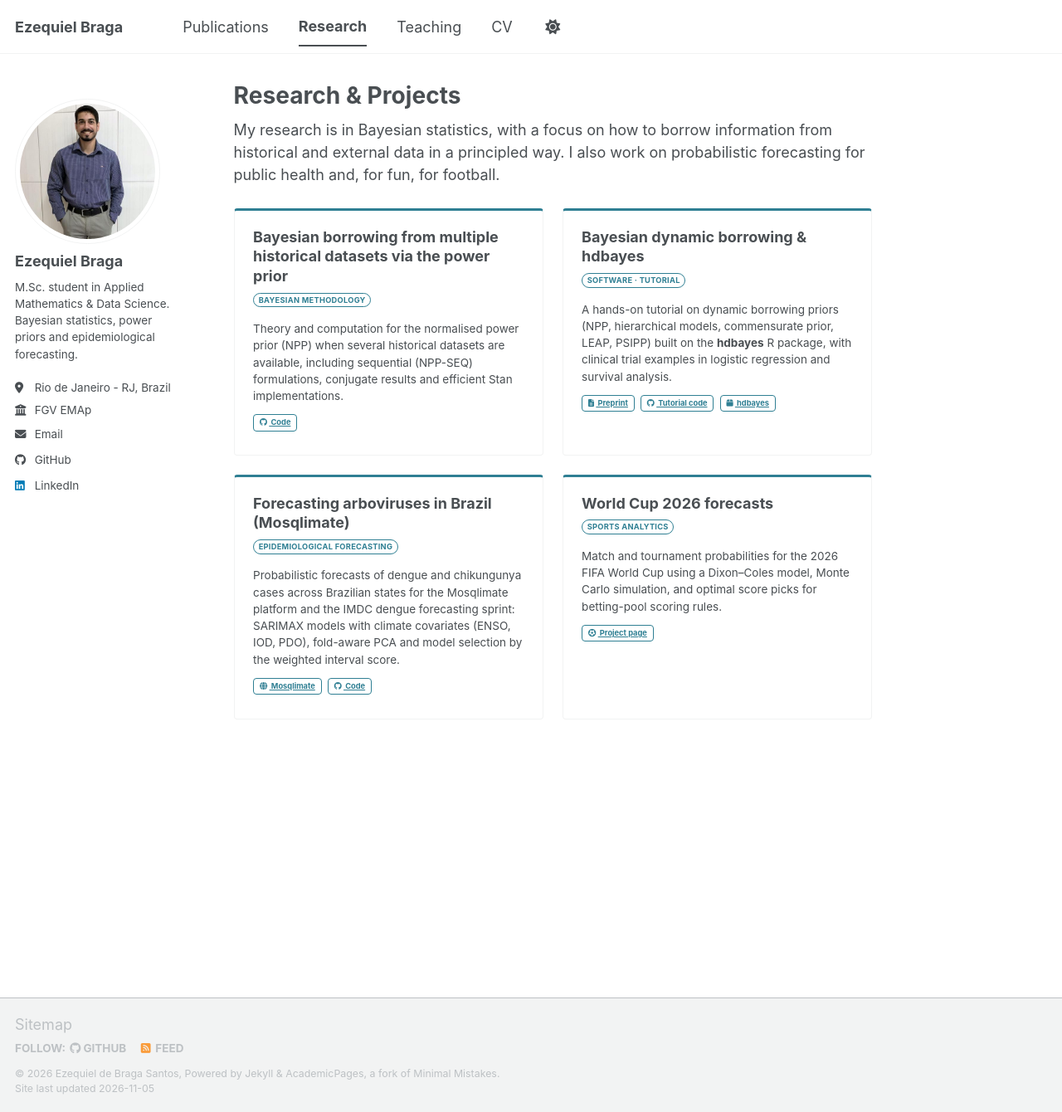
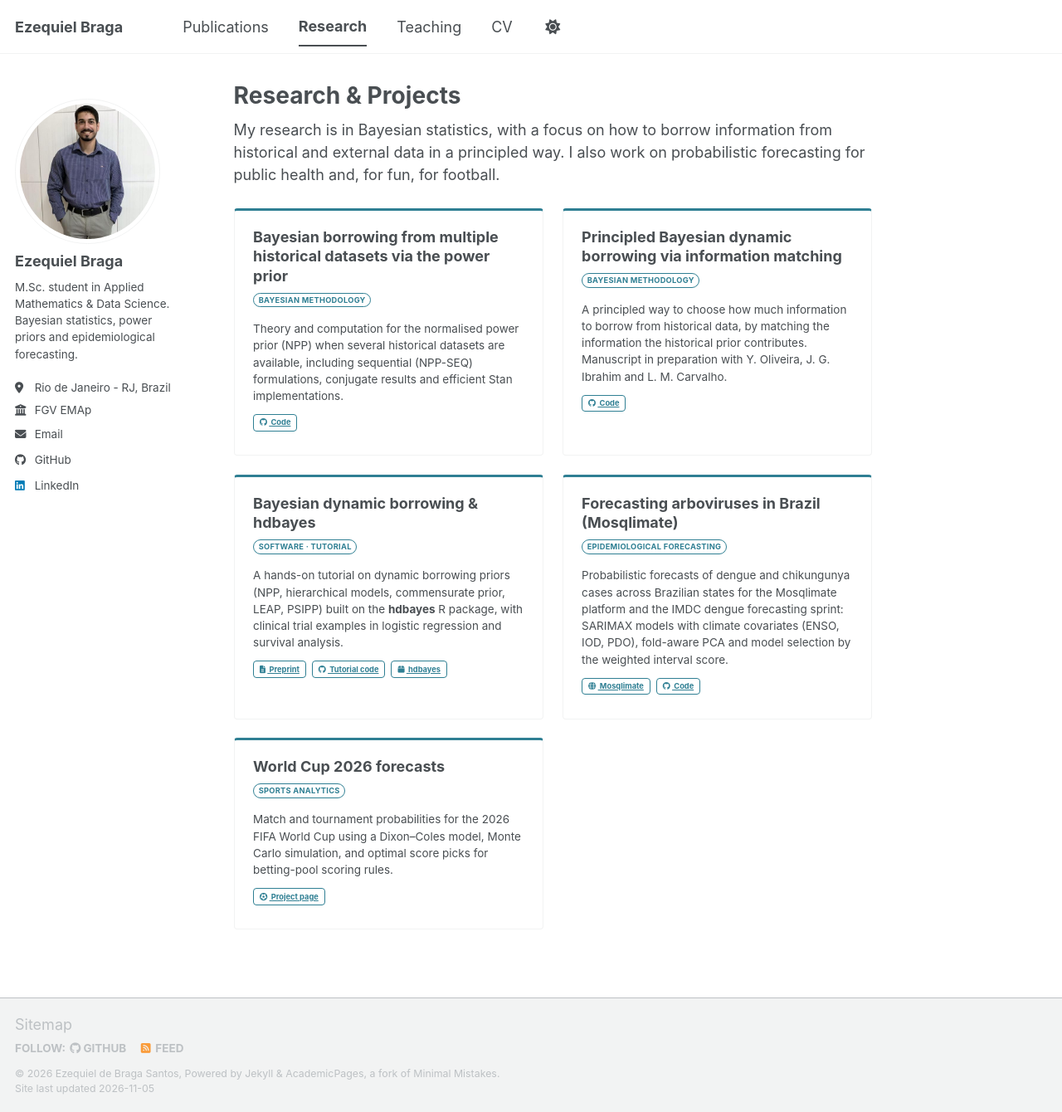
Before and after one commit to EzequielEBS/ezequielebs.github.io, a Jekyll site: the page built from _pages/research.md, in a window 1280 px wide and 1340 px high. Shown: the whole window at 83% size. Built offline with Jekyll 4.4.1, drawn with Linux system fonts in a browser that asks for light colours; a script bundle is joined from its source files by our own code; library files that are not in the unit come from our copies.

Commit message:
update research projects

```diff
--- a/_pages/research.md
+++ b/_pages/research.md
@@ -16,6 +16,15 @@ My research is in Bayesian statistics, with a focus on how to borrow information
 Theory and computation for the normalised power prior (NPP) when several historical datasets are available, including sequential (NPP-SEQ) formulations, conjugate results and efficient Stan implementations.
 
 [<i class="fab fa-github"></i> Code](https://github.com/EzequielEBS/onpp-analysis){: .btn .btn--small .btn--inverse}
+</div>
+
+<div class="project-card" markdown="1">
+### Principled Bayesian dynamic borrowing via information matching
+<span class="project-tag">Bayesian methodology</span>
+
+A principled way to choose how much information to borrow from historical data, by matching the information the historical prior contributes. Manuscript in preparation with Y. Oliveira, J. G. Ibrahim and L. M. Carvalho.
+
+[<i class="fab fa-github"></i> Code](https://github.com/EzequielEBS/pp_predictive){: .btn .btn--small .btn--inverse}
 </div>
 
 <div class="project-card" markdown="1">
```
